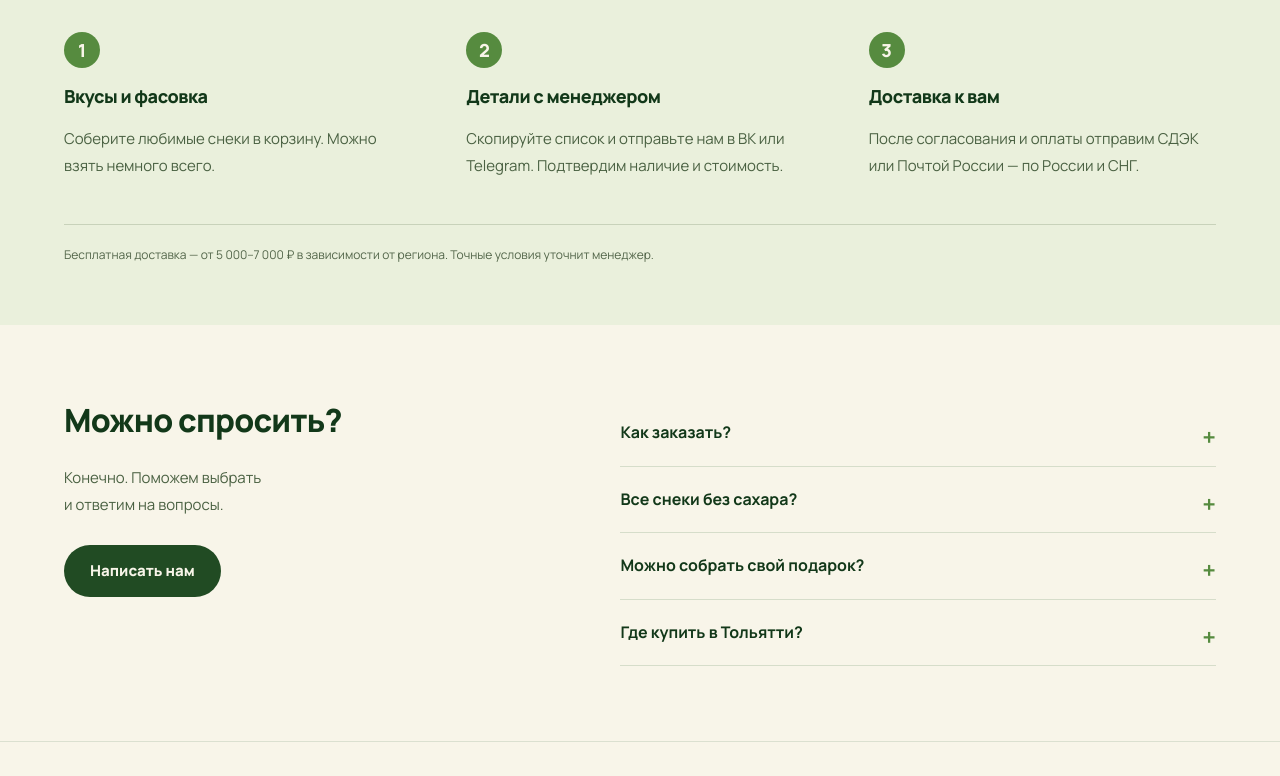
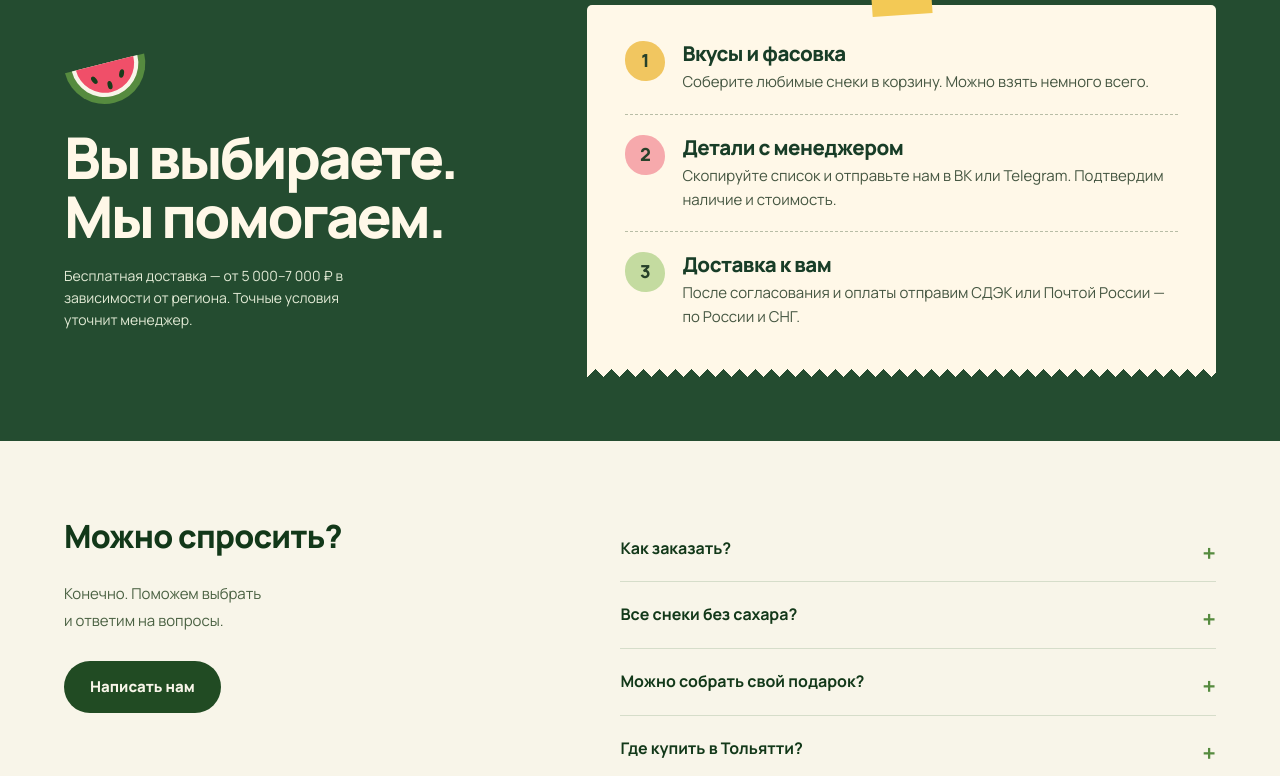
Before and after one commit to nadezdalipovceva/prototipy, a plain HTML site: page oops-eco-foods/index.html in a window 1280 px wide. Shown: the part 1897-2673 px from the top of the page. Drawn offline with Linux system fonts and the light colour scheme.

Commit message:
Обновить баннер, блок доставки и подвал Экофудс

```diff
--- a/oops-eco-foods/approved.css
+++ b/oops-eco-foods/approved.css
@@ -95,19 +95,131 @@ body[data-page="home"] {
 }
 
 /* The two crops use the product composition from the approved sketches. */
-.campaign { height:auto; min-height:235px; aspect-ratio:4.45; background:#29450b }
-.campaign-photo { width:63%; object-fit:cover; object-position:center; mask-image:linear-gradient(to right,transparent,#000 9%); }
-.campaign-copy { padding:clamp(20px,2vw,38px) 5.4%; max-width:44% }
+.campaign { height:auto; min-height:235px; aspect-ratio:auto; background:#29450b }
+.campaign-photo { width:63%; object-fit:cover; object-position:center; mask-image:linear-gradient(to right,transparent 0%,rgb(0 0 0 / 7%) 6%,rgb(0 0 0 / 30%) 13%,rgb(0 0 0 / 68%) 22%,rgb(0 0 0 / 94%) 30%,#000 36%); }
+.campaign-copy { padding:clamp(20px,2vw,38px) 5.4% 60px; max-width:44% }
 .campaign h1 { font-size:clamp(38px,4.25vw,68px); margin:0 0 9px }
 .campaign p { font-size:clamp(15px,1.45vw,20px); margin-bottom:12px }
 @media(min-width:601px) and (max-width:850px) { .campaign {min-height:222px} .campaign-copy {max-width:48%} }
 @media(max-width:600px) {
-  .campaign { aspect-ratio:2.1; min-height:186px; border-radius:20px }
+  .campaign { aspect-ratio:auto; min-height:186px; border-radius:20px }
   .campaign-photo {width:60%;object-position:55% 50%}
-  .campaign-copy {padding:16px 4%;max-width:50%}
+  .campaign-copy {padding:16px 4% 42px;max-width:50%}
   .campaign h1 {font-size:clamp(25px,6.9vw,39px); margin-bottom:6px}
   .campaign p {font-size:clamp(12px,3.2vw,16px);line-height:1.24;margin-bottom:10px}
   .campaign .btn {font-size:clamp(12px,3vw,15px);padding:6px 12px;gap:5px;min-height:36px}
   .campaign .btn span {font-size:19px}
   .rind-wave {height:14px}
 }
+
+/* A packing slip on a green parcel, with a fruit sticker on the fold. */
+#delivery {
+  background:#244c30;
+  color:#fff8e8;
+  padding-block:clamp(44px,5vw,80px);
+}
+#delivery .shell {
+  display:grid;
+  grid-template-columns:minmax(0,.83fr) minmax(0,1.17fr);
+  grid-template-areas:"title slip" "terms slip";
+  gap:18px clamp(30px,6vw,100px);
+  align-items:start;
+}
+#delivery h2 {
+  grid-area:title;
+  align-self:end;
+  margin:0;
+  max-width:10em;
+  color:inherit;
+  font-size:clamp(34px,4.5vw,68px);
+  line-height:1.03;
+  letter-spacing:-.045em;
+  text-wrap:balance;
+}
+#delivery h2::before {
+  content:"";
+  display:block;
+  width:90px;
+  height:62px;
+  margin-bottom:16px;
+  background:url("assets/watermelon.svg") center / contain no-repeat;
+  transform:rotate(-14deg);
+}
+#delivery .price-note {
+  grid-area:terms;
+  border:0;
+  padding:0;
+  margin:0;
+  max-width:38ch;
+  font-size:14px;
+  line-height:1.6;
+  color:#e3ebd6;
+}
+#delivery .steps {
+  grid-area:slip;
+  position:relative;
+  display:block;
+  margin:0 0 8px;
+  padding:16px clamp(20px,3vw,48px) 21px;
+  background:#fff8e8;
+  border-radius:5px 5px 0 0;
+  color:#183d27;
+}
+#delivery .steps::before {
+  content:"";
+  position:absolute;
+  top:-9px;
+  left:calc(50% - 30px);
+  width:60px;
+  height:19px;
+  background:#f3c955;
+  transform:rotate(-4deg);
+}
+#delivery .steps::after {
+  content:"";
+  position:absolute;
+  inset:100% 0 auto;
+  height:8px;
+  background:linear-gradient(135deg,#fff8e8 25%,transparent 25%) 0 0/16px 16px,
+             linear-gradient(225deg,#fff8e8 25%,transparent 25%) 0 0/16px 16px;
+}
+#delivery .steps article {
+  display:grid;
+  grid-template-columns:40px minmax(0,1fr);
+  gap:4px 17px;
+  padding:20px 0;
+}
+#delivery .steps article + article { border-top:1px dashed #b8bda6 }
+#delivery .step-n {
+  grid-row:1 / 3;
+  width:40px;
+  height:40px;
+  color:#27412a;
+  background:#f1c660;
+  border-radius:45% 53% 46% 51%;
+}
+#delivery article:nth-child(2) .step-n { background:#f6a9ac }
+#delivery article:nth-child(3) .step-n { background:#c4dba0 }
+#delivery .steps h3 { margin:0; font-size:clamp(18px,1.6vw,24px); line-height:1.25; color:inherit }
+#delivery .steps p { margin:0; font-size:15px; line-height:1.55; color:#455641 }
+@media(max-width:700px) {
+  #delivery .shell { grid-template-columns:1fr; grid-template-areas:"title" "slip" "terms"; gap:23px }
+  #delivery h2 { max-width:none; padding-right:60px; position:relative; font-size:clamp(31px,7vw,42px); text-wrap:initial }
+  #delivery h2::before { position:absolute; right:0; top:3px; width:54px; height:40px; margin:0 }
+  #delivery .steps { padding:8px 19px 12px }
+  #delivery .steps article { grid-template-columns:32px minmax(0,1fr); gap:5px 13px; padding:16px 0 }
+  #delivery .step-n { width:32px; height:32px }
+  #delivery .price-note { max-width:54ch }
+}
+
+footer.shell {
+  background:#193a27;
+  color:#fff8e8;
+  border-top-color:#193a27;
+  box-shadow:0 0 0 100vmax #193a27;
+  clip-path:inset(0 -100vmax);
+}
+footer.shell a, footer.shell .brand span { color:inherit }
+footer.shell p, footer.shell .brand small { color:#d5e1d1 }
+footer.shell a:is(:hover,:focus-visible) { color:#f5ce70 }
+footer.shell a:focus-visible { outline:2px solid currentColor; outline-offset:4px }
```
